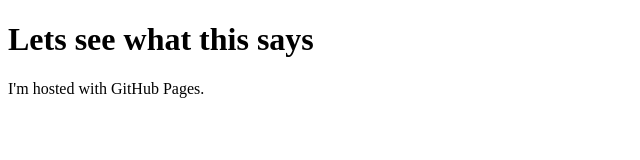
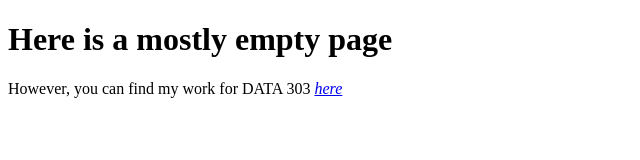
Before and after one commit to OldMensch/OldMensch.github.io, a plain HTML site: page index.html in a window 1280 px wide. Shown: the whole page, without its empty margins (0-640 px from the left). Drawn offline with Linux system fonts and the light colour scheme.

Commit message:
Added link to subpage for DATA 303

```diff
--- a/index.html
+++ b/index.html
@@ -1,7 +1,7 @@
 <!DOCTYPE html>
 <html>
 <body>
-<h1>Lets see what this says</h1>
-<p>I'm hosted with GitHub Pages.</p>
+<h1>Here is a mostly empty page</h1>
+<p>However, you can find my work for DATA 303 <i><a href="./DATA303/interacting_with_data_webpage.html">here</a></i></p>
 </body>
 </html>
```
